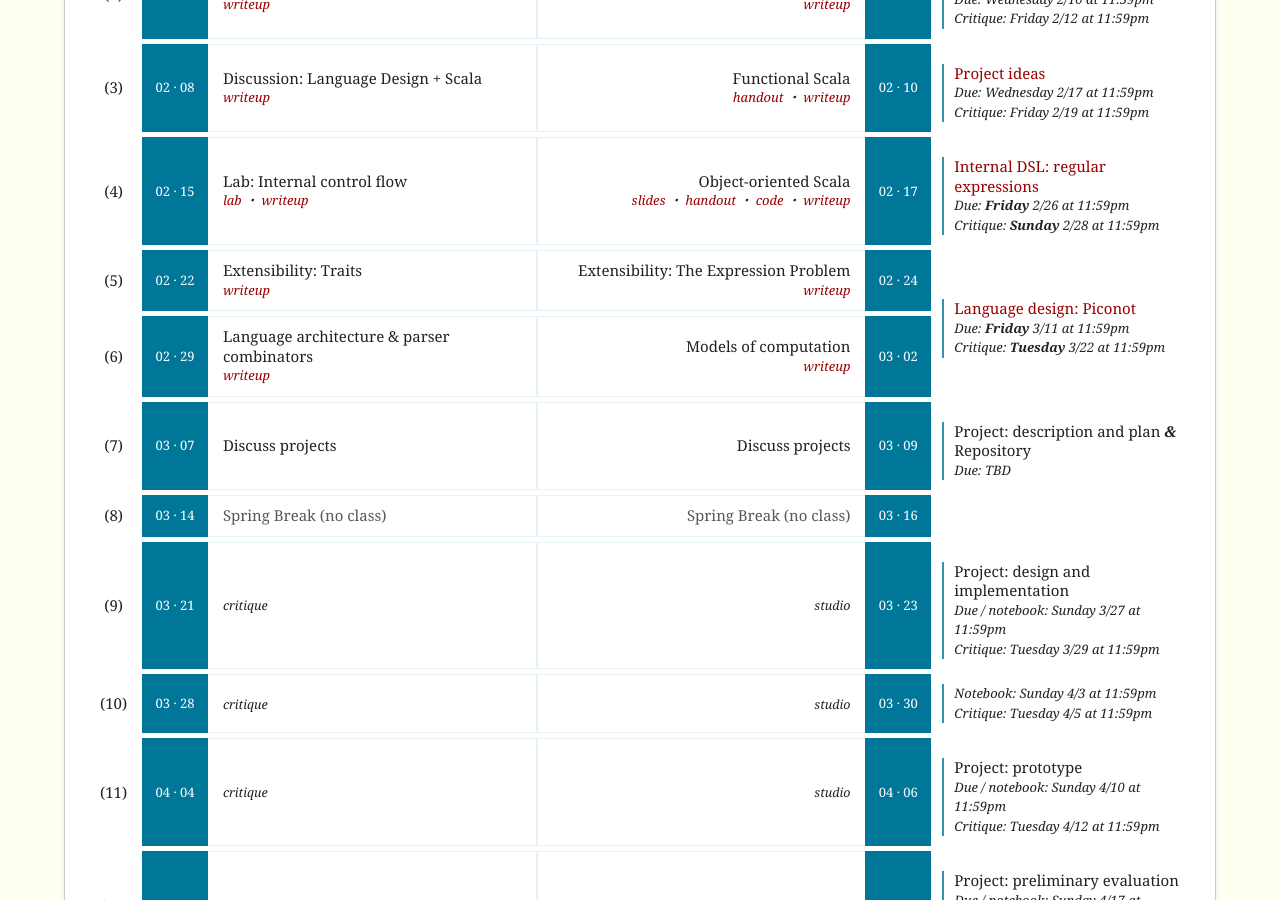
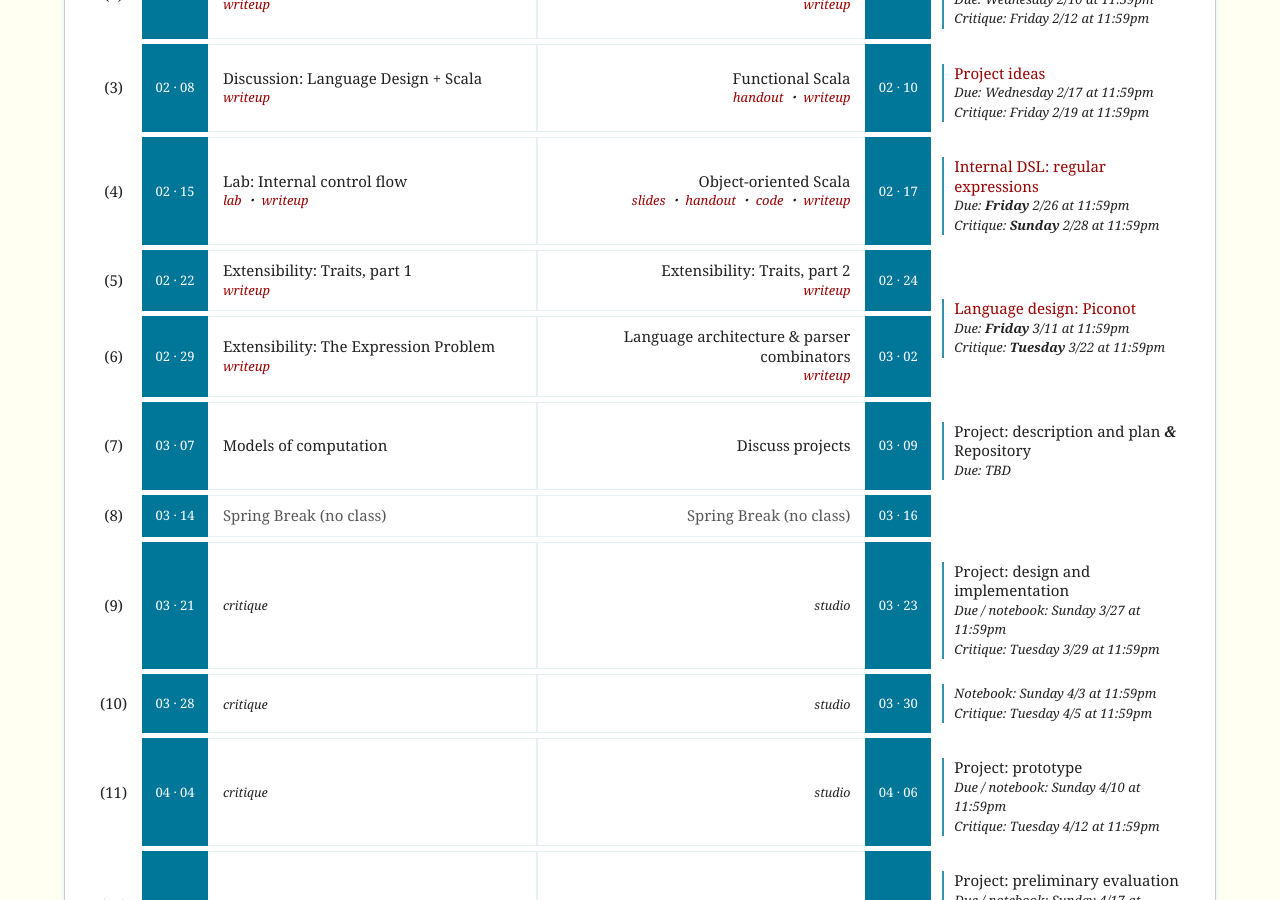
Before and after one commit to hmc-cs111-spring2016/hmc-cs111-spring2016.github.io, a Jekyll site: the page built from index.html, in a window 1280 px wide and 900 px high, scrolled down 498 px. Built offline with Jekyll 4.4.1, drawn with Linux system fonts in a browser that asks for light colours.

Commit message:
Fixing schedule.

```diff
--- a/_includes/schedule.html
+++ b/_includes/schedule.html
@@ -175,19 +175,19 @@
             <!-- Mon 02/22 -->
             <td class="date">02 &middot; 22</td>
             <td class="details day1">
-                <span class="">Extensibility: Traits</span>
+                <span class="">Extensibility: Traits, part 1</span>
                 <ul class="">
                     <li>
-                        <a href="https://github.com/hmc-cs111-spring2016/hmc-cs111-spring2016.github.io/wiki/Traits">writeup</a>
+                        <a href="https://github.com/hmc-cs111-spring2016/hmc-cs111-spring2016.github.io/wiki/Extensibility:-Traits,-Part-1">writeup</a>
                     </li>
                 </ul>
             </td>
             <!-- Wed 02/24 -->
             <td class="details day2">
-                <span class="">Extensibility: The Expression Problem</span>
+                <span class="">Extensibility: Traits, part 2</span>
                 <ul class="">
                     <li>
-                        <a href="https://github.com/hmc-cs111-spring2016/hmc-cs111-spring2016.github.io/wiki/Expression-Problem">writeup</a>
+                        <a href="https://github.com/hmc-cs111-spring2016/hmc-cs111-spring2016.github.io/wiki/Extensibility:-Traits,-Part-2">writeup</a>
                     </li>
                 </ul>
             </td>
@@ -205,19 +205,19 @@
             <!-- Mon 02/29 -->
             <td class="date">02 &middot; 29</td>
             <td class="details day1">
-                <span class="">Language architecture &amp; parser combinators</span>
+                <span class="">Extensibility: The Expression Problem</span>
                 <ul class="">
                     <li>
-                        <a href="https://github.com/hmc-cs111-spring2016/hmc-cs111-spring2016.github.io/wiki/Architecture-and-Parsing">writeup</a>
+                        <a href="https://github.com/hmc-cs111-spring2016/hmc-cs111-spring2016.github.io/wiki/Expression-Problem">writeup</a>
                     </li>
                 </ul>
             </td>
             <!-- Wed 03/02 -->
             <td class="details day2">
-                <span class="">Models of computation</span>
+                <span class="">Language architecture &amp; parser combinators</span>
                 <ul class="">
                     <li>
-                        <a href="https://github.com/hmc-cs111-spring2016/hmc-cs111-spring2016.github.io/wiki/Models-of-computation">writeup</a>
+                        <a href="https://github.com/hmc-cs111-spring2016/hmc-cs111-spring2016.github.io/wiki/Architecture-and-Parsing">writeup</a>
                     </li>
                 </ul>
             </td>
@@ -229,7 +229,7 @@
             <!-- Mon 03/07 -->
             <td class="date">03 &middot; 07</td>
             <td class="details day1">
-                <span class="">Discuss projects</span>
+                <span class="">Models of computation</span>
                 <ul class="todo">
                     <li>
                         <a href="slides/">slides</a>
```
